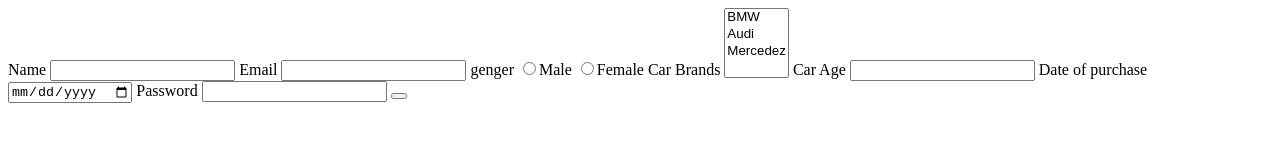
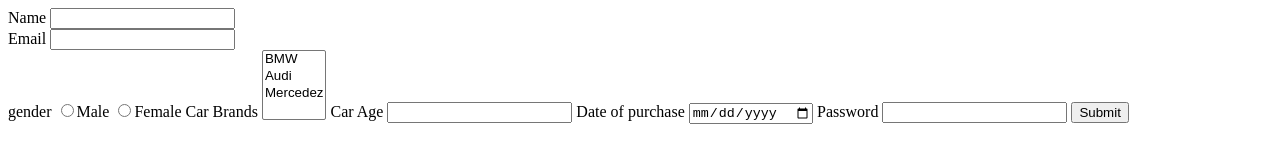
Before and after one commit to acciojob/car-insurance-form-kanchan-karale067, a website: page main.html in a window 1280 px wide. Drawn offline with Linux system fonts and the light colour scheme.

Commit message:
created a submission

```diff
--- a/main.html
+++ b/main.html
@@ -11,14 +11,14 @@
     <script type="text/javascript" src="./script.js">
 </script>
 
-	<form method="post">
+	<form action="" method="post">
 		<lable for="name">Name</lable>
-		<input type="text" id="name" required>
+		<input type="text" id="name" required><br>
 
 		<lable for="email">Email</lable>
-		<input type="email" id="email" required>
+		<input type="email" id="email" required><br>
 
-		<lable>genger</lable>
+		<lable>gender</lable>
 		<input type="radio" name="gender" required>Male
 		<input type="radio" name="gender" required>Female
 
@@ -38,7 +38,7 @@
 		<label for="password">Password</label>
 		<input type="password" id="password" required>
 
-		<button type="submit"></button>
+		<button type="submit">Submit</button>
 	</form>
 </body>
 
```
